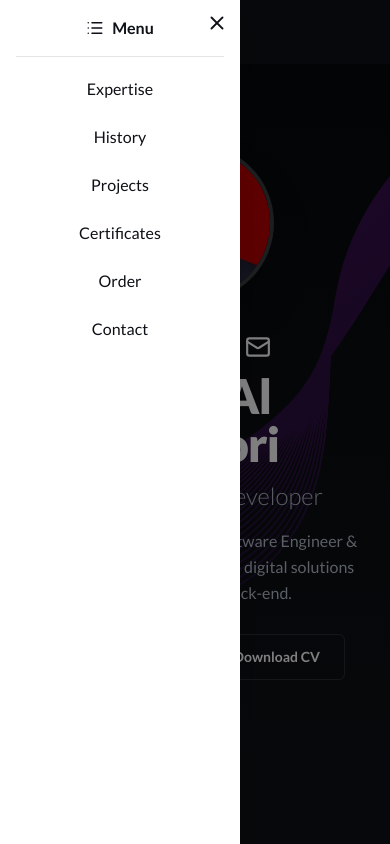
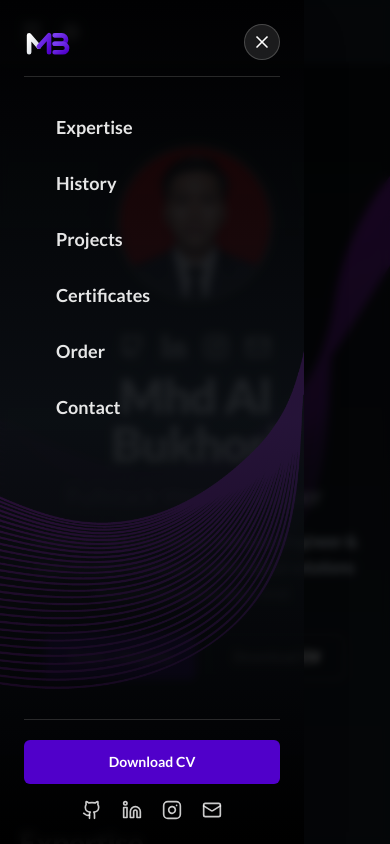
Before and after one commit to mhdalbukhori88/mhdalbukhori-porto, a Next.js app: page / in a window 390 px wide. Both pictures are taken after a click on the button 31 px from the left and 32 px from the top of the page. Shown: the top 844 px of the page. Built offline with nearby package versions, Linux system fonts and the light colour scheme.

Commit message:
Redesign mobile menu drawer with hero background, logo, social links and CV button

```diff
--- a/app/globals.css
+++ b/app/globals.css
@@ -115,6 +115,15 @@ a:hover {
   background-image: linear-gradient(rgba(255, 255, 255, 0.4), rgba(248, 249, 250, 0.85)), url("/bg-light.png");
 }
 
+/* mobile drawer background — always dark for readable white text */
+.drawer-bg {
+  background-image: url("/bg-dark.png");
+  background-repeat: no-repeat;
+  background-size: cover;
+  background-position: center;
+  background-attachment: scroll;
+}
+
 /* timeline */
 .tl-line {
   background: var(--border);
--- a/components/Navbar.tsx
+++ b/components/Navbar.tsx
@@ -2,8 +2,9 @@
 
 import { useState, useEffect } from "react";
 import Image from "next/image";
-import { Menu, X, Sun, Moon, List } from "lucide-react";
+import { Menu, X, Sun, Moon, Github, Linkedin, Instagram, Mail } from "lucide-react";
 import { useTheme } from "./ThemeProvider";
+import { siteConfig } from "@/lib/site-config";
 
 const navItems = [
   ["Expertise", "expertise"],
@@ -75,28 +76,70 @@ export default function Navbar() {
       {/* Mobile drawer */}
       {open && (
         <div className="fixed inset-0 z-[60] sm:hidden">
-          <div className="absolute inset-0 bg-black/50" onClick={() => setOpen(false)} />
-          <div className="absolute left-0 top-0 h-full w-60 bg-white p-4 text-night shadow-xl">
-            <p className="mb-3 flex items-center justify-center gap-2 font-bold text-night">
-              <List size={18} /> Menu
-            </p>
+          {/* dimmed backdrop */}
+          <div
+            className="absolute inset-0 bg-black/60 backdrop-blur-sm"
+            onClick={() => setOpen(false)}
+          />
+
+          {/* sliding panel with hero background */}
+          <div className="drawer-bg absolute left-0 top-0 flex h-full w-[78%] max-w-xs flex-col shadow-2xl animate-[fadeInUp_0.3s_ease]">
+            {/* dark overlay so text stays readable on top of the image */}
+            <div className="absolute inset-0 bg-gradient-to-b from-black/70 via-night/80 to-black/90" />
+
+            <div className="relative flex h-full flex-col p-6 text-white">
+              {/* header: logo + close */}
+              <div className="flex items-center justify-between border-b border-white/15 pb-4">
+                <Image src="/logo.svg" alt="MB logo" width={48} height={36} className="h-9 w-auto" />
                 <button
                   onClick={() => setOpen(false)}
-              className="absolute right-3 top-3 text-night"
+                  className="flex h-9 w-9 items-center justify-center rounded-full border border-white/20 bg-white/10 text-white transition-colors hover:bg-white/20"
                   aria-label="Close menu"
                 >
-              <X size={22} />
+                  <X size={20} />
                 </button>
-            <div className="mt-4 border-t border-black/10 pt-2">
-              {navItems.map(([label, id]) => (
+              </div>
+
+              {/* menu items */}
+              <nav className="mt-6 flex flex-col gap-1">
+                {navItems.map(([label, id], i) => (
                   <button
                     key={id}
                     onClick={() => scrollTo(id)}
-                  className="block w-full py-3 text-center text-night transition-colors hover:text-accent"
+                    className="group flex items-center gap-3 rounded-lg px-4 py-3 text-left text-lg font-semibold text-white/90 transition-all hover:bg-white/10 hover:pl-5"
                   >
+                    <span className="h-5 w-1 rounded-full bg-accent opacity-0 transition-opacity group-hover:opacity-100" />
                     {label}
                   </button>
                 ))}
+              </nav>
+
+              {/* footer actions */}
+              <div className="mt-auto space-y-3 border-t border-white/15 pt-5">
+                <a
+                  href={siteConfig.resumeUrl}
+                  target="_blank"
+                  rel="noreferrer"
+                  onClick={() => setOpen(false)}
+                  className="btn-accent w-full"
+                >
+                  Download CV
+                </a>
+                <div className="flex items-center justify-center gap-5 pt-1">
+                  <a href={siteConfig.socials.github} target="_blank" rel="noreferrer" aria-label="GitHub" className="text-white/80 hover:text-accent">
+                    <Github size={20} />
+                  </a>
+                  <a href={siteConfig.socials.linkedin} target="_blank" rel="noreferrer" aria-label="LinkedIn" className="text-white/80 hover:text-accent">
+                    <Linkedin size={20} />
+                  </a>
+                  <a href={siteConfig.socials.instagram} target="_blank" rel="noreferrer" aria-label="Instagram" className="text-white/80 hover:text-accent">
+                    <Instagram size={20} />
+                  </a>
+                  <a href={`mailto:${siteConfig.contact.email}`} aria-label="Email" className="text-white/80 hover:text-accent">
+                    <Mail size={20} />
+                  </a>
+                </div>
+              </div>
             </div>
           </div>
         </div>
```
Lines whose indentation alone changed are shown as unchanged.
